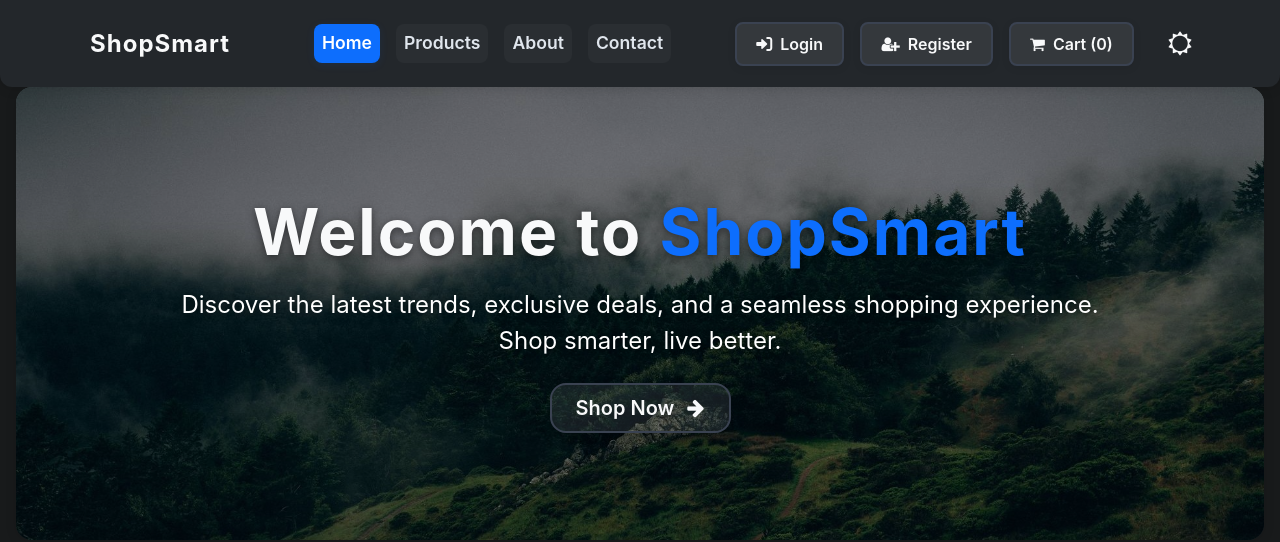
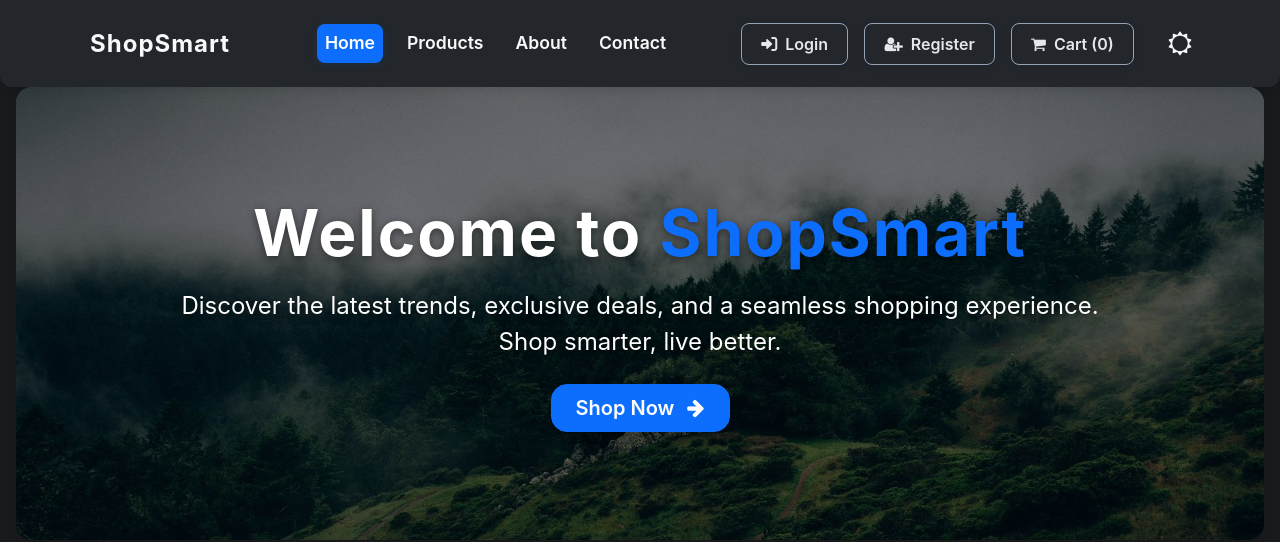
Before and after one commit to codingninja1010/ShopSmart, a React (Create React App) app: page / in a window 1280 px wide. Shown: the top 542 px of the page. Built offline with nearby package versions, Linux system fonts and the light colour scheme; no server answers.

Commit message:
feat: Reorganize theme variables and improve button styles for better theme support

```diff
--- a/src/theme.css
+++ b/src/theme.css
@@ -1,8 +1,4 @@
-/* Hero section text improvements for readability */
-.hero-title, .hero-desc {
-  color: #fff !important;
-  text-shadow: 0 2px 8px rgba(0,0,0,0.5);
-}
+/* Keep file ordered: tokens -> base -> components -> utilities -> page-specific */
 .cart-bg {
   background: var(--card-bg) !important;
   color: var(--text) !important;
@@ -36,6 +32,13 @@
   --navbar-bg: #23272b;
   --navbar-text: #f8f9fa;
   --navbar-hover: #0d6efd;
+  /* Added missing tokens used below */
+  --heading: #ffffff;
+  --muted: #9aa4af;
+  /* Button theme tokens (avoid global hard-coded colors) */
+  --btn-bg: rgba(255,255,255,0.08);
+  --btn-text: #f8f9fa;
+  --btn-border: #3a4251;
 }
 
 [data-theme="light"] {
@@ -45,6 +48,11 @@
   --navbar-bg: #fff;
   --navbar-text: #181a1b;
   --navbar-hover: #0d6efd;
+  --heading: #111827; /* near-black for headings on light */
+  --muted: #6b7280;   /* slate-500 */
+  --btn-bg: #f8fafc;  /* subtle light */
+  --btn-text: #111827;
+  --btn-border: #cbd5e1; /* slate-300 */
 }
 
 body {
@@ -80,13 +88,13 @@ h1, h2, h3, h4, h5, h6, .section-title, .card-title {
 }
 
 .navbar .nav-link {
-  color: #e0e6ed !important;
+  color: var(--navbar-text) !important; /* theme-aware link color */
   margin: 0 0.5rem;
   font-weight: 600;
   border-radius: 8px;
   font-size: 1.1rem;
   padding: 0.4rem 1.1rem;
-  background: rgba(255,255,255,0.03);
+  background: transparent;
   transition: background 0.2s, color 0.2s, box-shadow 0.2s;
 }
 
@@ -123,17 +131,30 @@ h1, h2, h3, h4, h5, h6, .section-title, .card-title {
   }
 }
 
-/* Button improvements */
+/* Button improvements (theme-aware, minimal overrides) */
 .btn {
   border-radius: 8px;
   font-weight: 600;
   padding: 0.5rem 1.2rem;
-  background: rgba(255,255,255,0.08);
-  color: #f8f9fa !important;
-  border: 2px solid #3a4251;
   box-shadow: 0 2px 8px rgba(0,0,0,0.08);
   transition: background 0.2s, color 0.2s, box-shadow 0.2s, border 0.2s;
 }
+
+/* Force visible text on outline buttons based on theme */
+[data-theme="light"] .btn-outline-dark {
+  color: #111827 !important; /* near-black */
+  border-color: #111827 !important;
+  background: transparent;
+}
+[data-theme="dark"] .btn-outline-dark {
+  color: #e5e7eb !important; /* slate-200 */
+  border-color: #94a3b8 !important; /* slate-400 */
+  background: transparent;
+}
+[data-theme="light"] .btn-outline-primary { color: var(--primary) !important; border-color: var(--primary) !important; }
+[data-theme="dark"] .btn-outline-primary { color: var(--info) !important; border-color: var(--info) !important; }
+
+/* Keep outline and primary styles from Bootstrap; only adjust subtle hover tint */
 
 
 
@@ -153,6 +174,19 @@ h1, h2, h3, h4, h5, h6, .section-title, .card-title {
   border: none;
 }
 
+/* List group to respect theme */
+.list-group-item {
+  background: var(--card-bg);
+  color: var(--text);
+  border-color: rgba(148, 163, 184, 0.35); /* slate-400 @ 35% */
+}
+
 /* Utility classes */
 .rounded-xl { border-radius: 1rem !important; }
 .shadow-lg { box-shadow: 0 2px 12px rgba(0,0,0,0.12) !important; }
+
+/* Hero section text improvements for readability (after base rules) */
+.hero-title, .hero-desc {
+  color: #fff !important;
+  text-shadow: 0 2px 8px rgba(0,0,0,0.5);
+}
```
